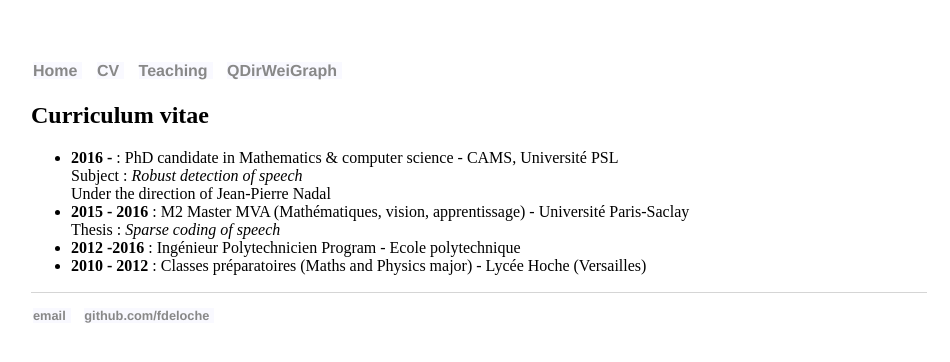
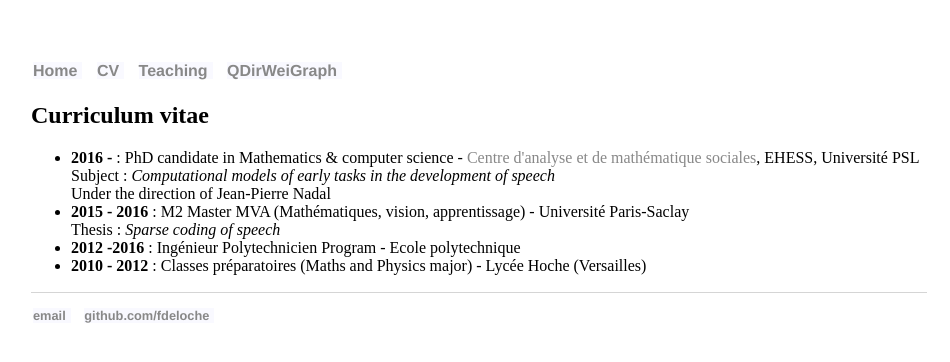
Before and after one commit to fdeloche/fdeloche.github.io, a Jekyll site: the page built from CV.html, in a window 1280 px wide. Shown: the top 362 px of the page, without its empty margins (161-1111 px from the left). Built offline with Jekyll 4.4.1, drawn with Linux system fonts in a browser that asks for light colours.

Commit message:
MàJ rentrée 2017

```diff
--- a/CV.html
+++ b/CV.html
@@ -6,7 +6,7 @@ title: François Deloche - CV
 <h2>Curriculum vitae</h2>
 <p>
 <ul>
-<li> <b> 2016 -</b> : PhD candidate in Mathematics & computer science - CAMS, Université PSL<br>Subject : <i>Robust detection of speech</i><br>Under the direction of Jean-Pierre Nadal</li>
+<li> <b> 2016 -</b> : PhD candidate in Mathematics & computer science - <a href="http://cams.ehess.fr">Centre d'analyse et de mathématique sociales</a>, EHESS, Université PSL<br>Subject : <i>Computational models of early tasks in the development of speech</i><br>Under the direction of Jean-Pierre Nadal</li>
 <li> <b> 2015 - 2016</b> : M2 Master MVA (Mathématiques, vision, apprentissage) - Université Paris-Saclay <br> Thesis : <i>Sparse coding of speech</i> </li>
 <li> <b> 2012 -2016</b> : Ingénieur Polytechnicien Program - Ecole polytechnique </li>
 <li> <b> 2010 - 2012</b> : Classes préparatoires (Maths and Physics major) - Lycée Hoche (Versailles) </li>
--- a/teaching.html
+++ b/teaching.html
@@ -6,6 +6,7 @@ title: François Deloche - Teaching
 <p>
 <h2>Teaching</h2>
 <ul>
+<li>Fall 2017 : Practical work supervisor, Cours d'algorithmique avec Python (L2 CPES Université PSL)</li>
 <li>Spring 2017 : Teacher assistant, <i><a href='https://www.lri.fr/~paulin/MathInfo2/'>Mathématiques pour l'informatique 2</a></i> (L2 - Université Paris-Sud)</li>
 <li>Spring 2017 : Practical work supervisor, <i><a href='https://www.lri.fr/~hivert/COURS/Info121/INFO121.html'>Programmation impérative en C++</a></i> (L1 - Université Paris-Sud)</li>
 <li>Fall 2016 : Teacher assistant, <i><a href='http://www.lri.fr/~paulin/Logique/'>Eléments de logique pour l’informatique</a></i> (L3 - Université Paris-Sud)</li>
```
